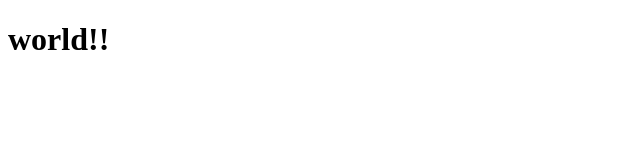
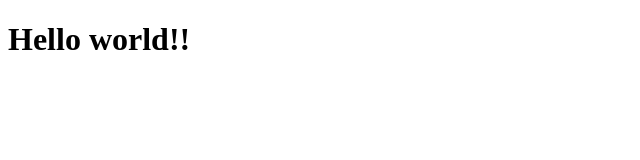
Before and after one commit to bigchiano/portfolio, a plain HTML site: page index.html in a window 1280 px wide. Shown: the whole page, without its empty margins (0-640 px from the left). Drawn offline with Linux system fonts and the light colour scheme.

Commit message:
added hello

```diff
--- a/index.html
+++ b/index.html
@@ -7,6 +7,6 @@
     <title>Document</title>
 </head>
 <body>
-    <h1>  world!!</h1>
+    <h1> Hello world!!</h1>
 </body>
 </html>
```
